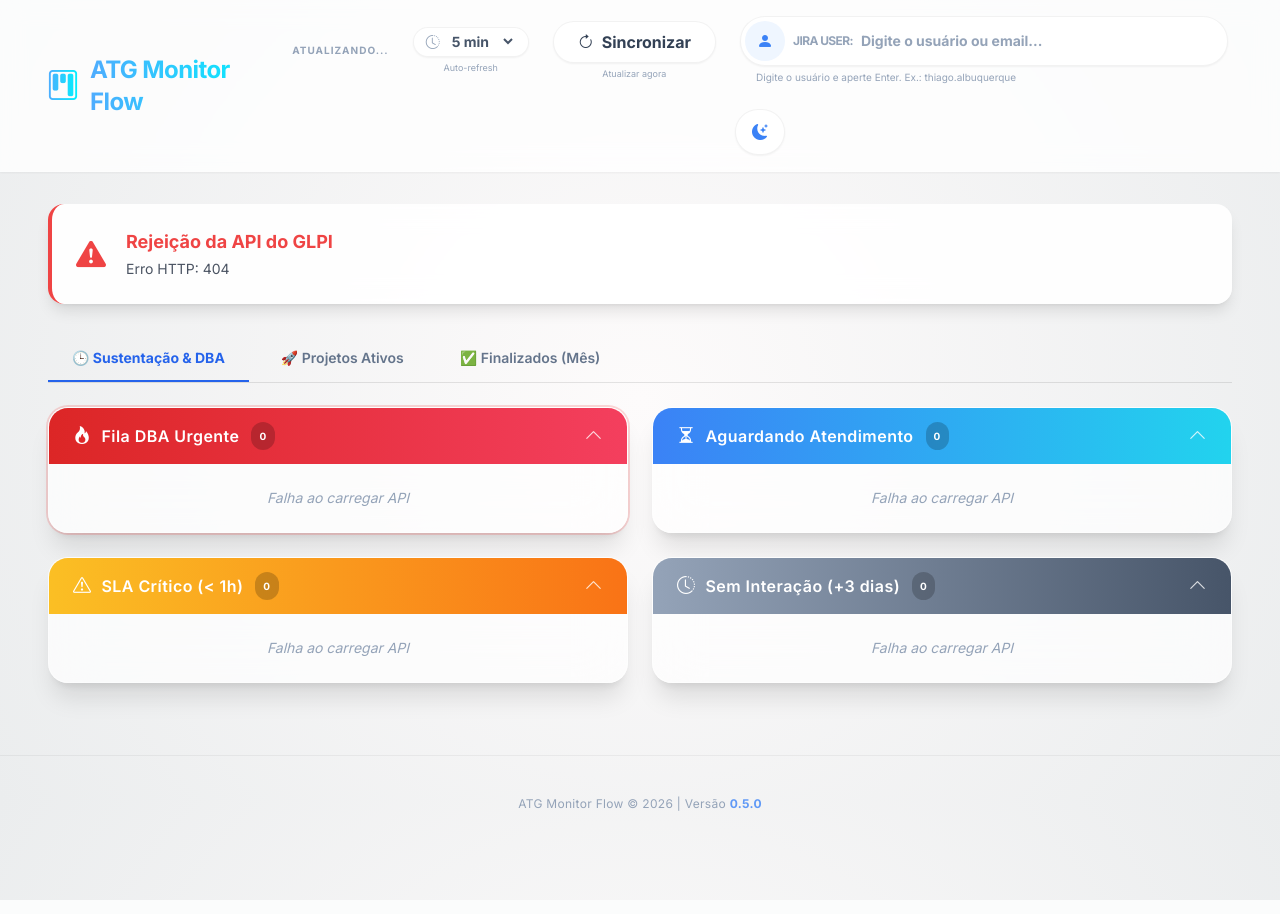
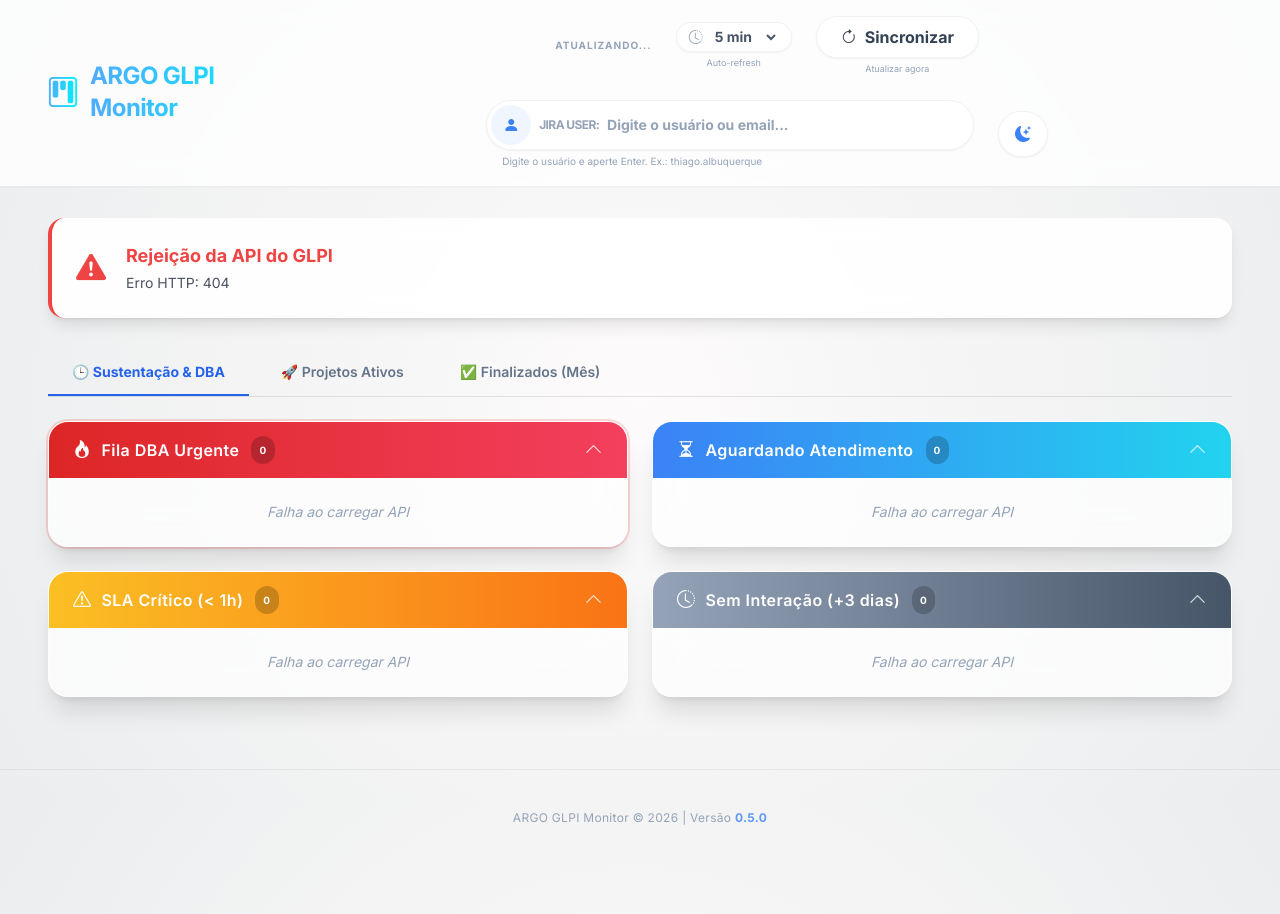
Before and after one commit to escti/ARGO_glpi2teams, a Python web app: template src/templates/index.html in a window 1280 px wide. Run offline with Jinja, Linux system fonts and the light colour scheme; the template is opened without the code that fills it, so the values that code supplies are empty; some libraries are stand-ins or nearby versions.

Commit message:
bora testar

```diff
--- a/src/glpi_service.py
+++ b/src/glpi_service.py
@@ -17,9 +17,10 @@ class GlpiClient:
         self.base_url = f"{GLPI_URL}/apirest.php"
         self.session_token = None
         self.headers = {
-            'App-Token': GLPI_APP_TOKEN,
             'Content-Type': 'application/json'
         }
+        if GLPI_APP_TOKEN:
+            self.headers['App-Token'] = GLPI_APP_TOKEN
 
     def _init_session(self):
         if self.session_token:
--- a/src/templates/index.html
+++ b/src/templates/index.html
@@ -4,7 +4,7 @@
 <head>
     <meta charset="UTF-8">
     <meta name="viewport" content="width=device-width, initial-scale=1.0">
-    <title>GLPI Dashboard - ATG</title>
+    <title>ARGO GLPI Monitor</title>
     <!-- Tailwind CSS Play CDN -->
     <script src="https://cdn.tailwindcss.com"></script>
     <script>
@@ -84,7 +84,7 @@
                     class="bi bi-kanban text-3xl align-middle bg-gradient-to-r from-accent-blue to-accent-purple bg-clip-text text-transparent"></i>
                 <span
                     class="text-2xl font-bold tracking-tight bg-gradient-to-r from-accent-blue to-accent-purple bg-clip-text text-transparent">
-                    ATG Monitor Flow
+                    ARGO GLPI Monitor
                 </span>
             </div>
 
@@ -337,7 +337,7 @@
 
     <footer
         class="text-center py-10 mt-12 border-t border-black/5 dark:border-white/5 text-slate-400 text-xs tracking-wide">
-        ATG Monitor Flow &copy; 2026 | Versão <span class="font-bold text-blue-500/80">0.5.0</span>
+        ARGO GLPI Monitor &copy; 2026 | Versão <span class="font-bold text-blue-500/80">0.5.0</span>
     </footer>
 
     <script>
```
Also changed, not shown: 1 other file.
